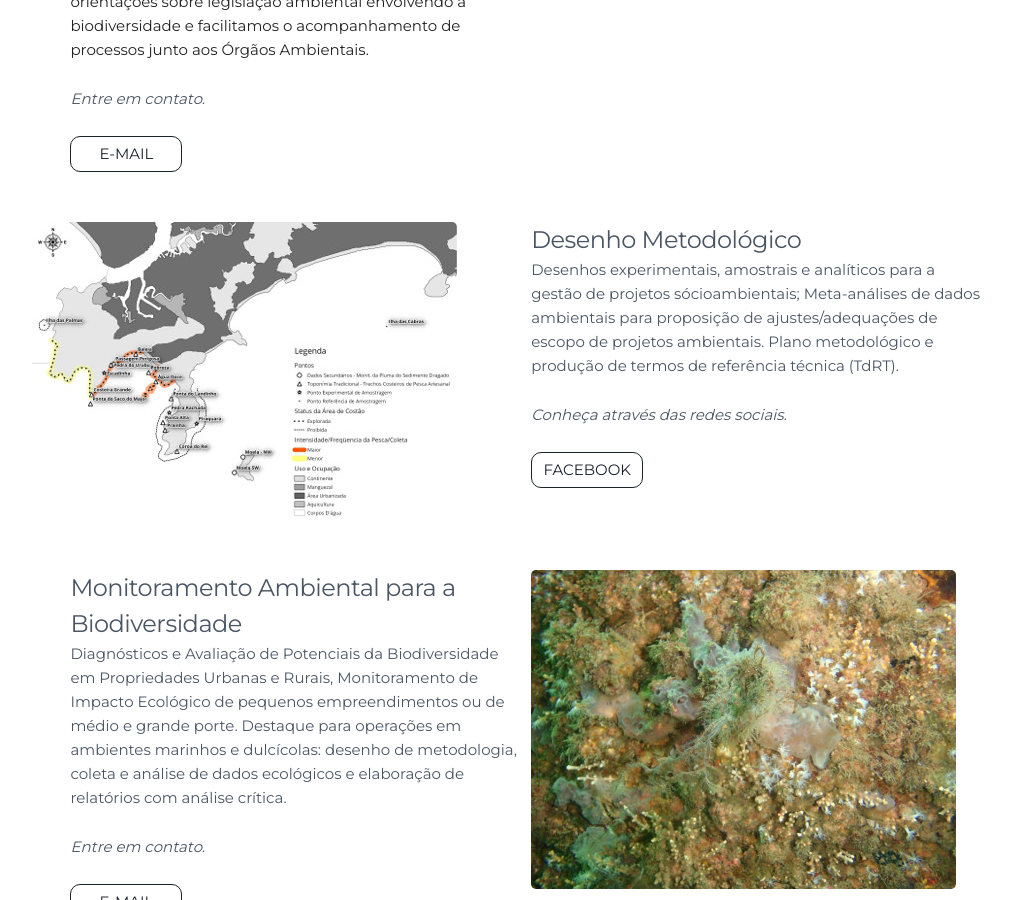
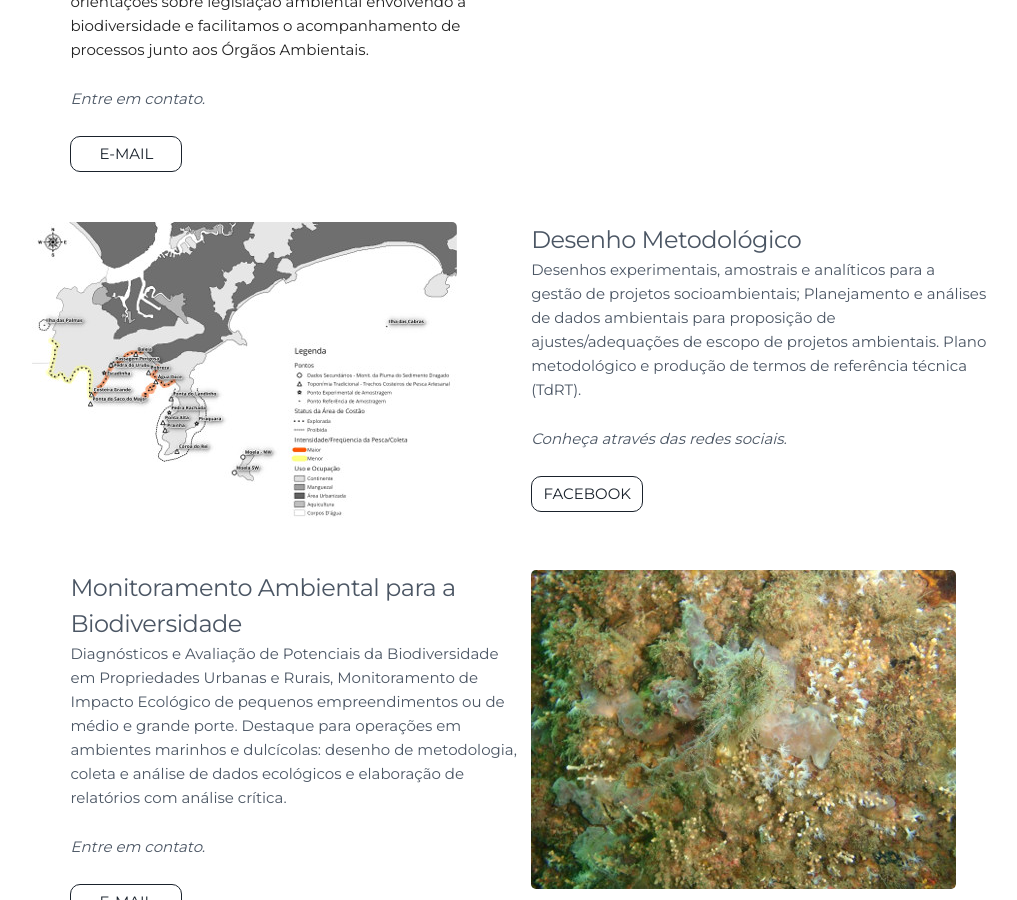
Before and after one commit to leroy1977/eQ1, a Jekyll site: the page built from index.html, in a window 1280 px wide and 900 px high, scrolled down 2122 px. Shown: the whole window, without its empty margins (128-1145 px from the left). Built offline with Jekyll 4.4.1, drawn with Linux system fonts in a browser that asks for light colours.

Commit message:
Update projects.html

```diff
--- a/_includes/projects.html
+++ b/_includes/projects.html
@@ -23,7 +23,7 @@
       <!-- <ul>
          <li> Aplicação: planejamento de estudos ambientais. </li>
       </ul> -->
-      <p>Desenhos experimentais, amostrais e analíticos para a gestão de projetos sócioambientais; Meta-análises de dados ambientais para proposição de ajustes/adequações de escopo de projetos ambientais. Plano metodológico e produção de termos de referência técnica (TdRT). </p>
+      <p>Desenhos experimentais, amostrais e analíticos para a gestão de projetos socioambientais; Planejamento e análises de dados ambientais para proposição de ajustes/adequações de escopo de projetos ambientais. Plano metodológico e produção de termos de referência técnica (TdRT). </p>
       <p> <i> <font color= #4B5664> Conheça através das redes sociais. </i> </p>
       <a class="project-link" href="https://www.facebook.com/eQuanta.env{{site.facebook_username}}">FACEBOOK</a>
     </div>
```
